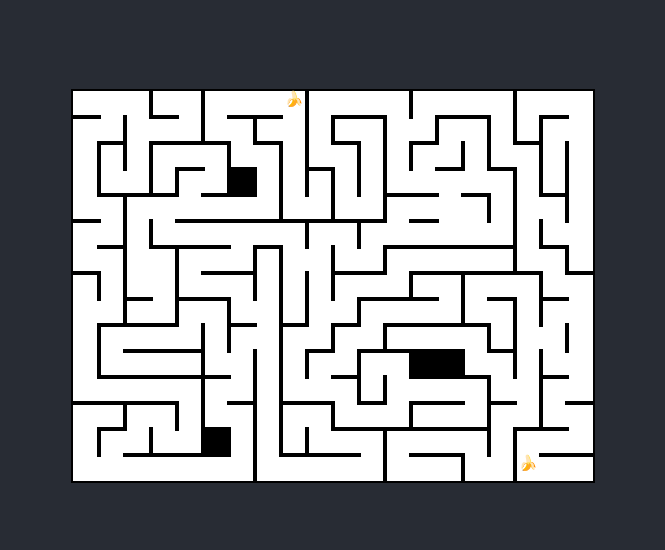
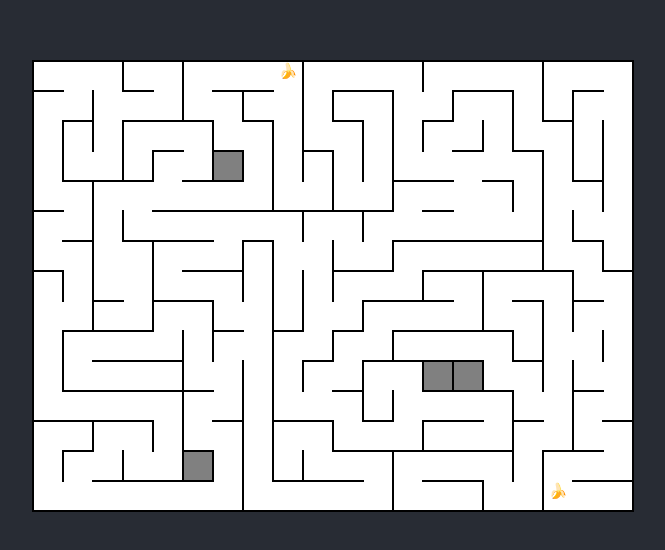
Before and after one commit to ob-ivan/maze-generator, a React (Create React App) app: page / in a window 1280 px wide. Shown: the part 114-664 px from the top of the page, without its empty margins (307-972 px from the left). Built offline with nearby package versions, Linux system fonts and the light colour scheme.

Commit message:
Implement borders with overlaying divs

```diff
--- a/src/index.css
+++ b/src/index.css
@@ -14,8 +14,8 @@ code {
 
 .maze--table {
     background: white;
+    --border-width: 1px;
     --cell-size: 30px;
-    --border-width: 2px;
 }
 
 .maze--row {
@@ -25,7 +25,7 @@ code {
 .maze--cell {
     font-size: calc(var(--cell-size) / 2);
     height: var(--cell-size);
-    margin: calc(0px - var(--border-width));
+    position: relative;
     width: var(--cell-size);
 }
 
@@ -33,76 +33,38 @@ code {
     background: grey;
 }
 
-.maze--cell__wall-up {
-    background: linear-gradient(to bottom, black var(--border-width), rgba(0, 0, 0, 0) 0);
+.maze--wall-up {
+    background: black;
+    height: calc(2 * var(--border-width));
+    left: calc(0px - var(--border-width));
+    position: absolute;
+    top: calc(0px - var(--border-width));
+    width: calc(var(--cell-size) + 2 * var(--border-width));
 }
 
-.maze--cell__wall-right {
-    background: linear-gradient(to left, black var(--border-width), rgba(0, 0, 0, 0) 0);
+.maze--wall-right {
+    background: black;
+    height: calc(var(--cell-size) + 2 * var(--border-width));
+    right: calc(0px - var(--border-width));
+    position: absolute;
+    top: calc(0px - var(--border-width));
+    width: calc(2 * var(--border-width));
 }
 
-.maze--cell__wall-down {
-    background: linear-gradient(to top, black var(--border-width), rgba(0, 0, 0, 0) 0);
+.maze--wall-down {
+    background: black;
+    bottom: calc(0px - var(--border-width));
+    height: calc(2 * var(--border-width));
+    left: calc(0px - var(--border-width));
+    position: absolute;
+    width: calc(var(--cell-size) + 2 * var(--border-width));
 }
 
-.maze--cell__wall-left {
-    background: linear-gradient(to right, black var(--border-width), rgba(0, 0, 0, 0) 0);
+.maze--wall-left {
+    background: black;
+    width: calc(2 * var(--border-width));
+    left: calc(0px - var(--border-width));
+    position: absolute;
+    top: calc(0px - var(--border-width));
+    height: calc(var(--cell-size) + 2 * var(--border-width));
 }
-
-.maze--cell__wall-up.maze--cell__wall-right {
-    background: linear-gradient(to bottom, black var(--border-width), rgba(0, 0, 0, 0) 0),
-        linear-gradient(to left, black var(--border-width), rgba(0, 0, 0, 0) 0);
-}
-
-.maze--cell__wall-right.maze--cell__wall-down {
-    background: linear-gradient(to left, black var(--border-width), rgba(0, 0, 0, 0) 0),
-        linear-gradient(to top, black var(--border-width), rgba(0, 0, 0, 0) 0);
-}
-
-.maze--cell__wall-down.maze--cell__wall-left {
-    background: linear-gradient(to top, black var(--border-width), rgba(0, 0, 0, 0) 0),
-        linear-gradient(to right, black var(--border-width), rgba(0, 0, 0, 0) 0);
-}
-
-.maze--cell__wall-left.maze--cell__wall-up {
-    background: linear-gradient(to right, black var(--border-width), rgba(0, 0, 0, 0) 0),
-        linear-gradient(to bottom, black var(--border-width), rgba(0, 0, 0, 0) 0);
-}
-
-.maze--cell__wall-up.maze--cell__wall-down {
-    background: linear-gradient(to bottom, black var(--border-width), rgba(0, 0, 0, 0) 0),
-        linear-gradient(to top, black var(--border-width), rgba(0, 0, 0, 0) 0);
-}
-
-.maze--cell__wall-right.maze--cell__wall-left {
-    background: linear-gradient(to left, black var(--border-width), rgba(0, 0, 0, 0) 0),
-        linear-gradient(to right, black var(--border-width), rgba(0, 0, 0, 0) 0);
-}
-
-.maze--cell__wall-up.maze--cell__wall-right.maze--cell__wall-down {
-    background: linear-gradient(to bottom, black var(--border-width), rgba(0, 0, 0, 0) 0),
-        linear-gradient(to left, black var(--border-width), rgba(0, 0, 0, 0) 0),
-        linear-gradient(to top, black var(--border-width), rgba(0, 0, 0, 0) 0);
-}
-
-.maze--cell__wall-right.maze--cell__wall-down.maze--cell__wall-left {
-    background: linear-gradient(to left, black var(--border-width), rgba(0, 0, 0, 0) 0),
-        linear-gradient(to top, black var(--border-width), rgba(0, 0, 0, 0) 0),
-        linear-gradient(to right, black var(--border-width), rgba(0, 0, 0, 0) 0);
-}
-
-.maze--cell__wall-down.maze--cell__wall-left.maze--cell__wall-up {
-    background: linear-gradient(to top, black var(--border-width), rgba(0, 0, 0, 0) 0),
-        linear-gradient(to right, black var(--border-width), rgba(0, 0, 0, 0) 0),
-        linear-gradient(to bottom, black var(--border-width), rgba(0, 0, 0, 0) 0);
-}
-
-.maze--cell__wall-left.maze--cell__wall-up.maze--cell__wall-right {
-    background: linear-gradient(to right, black var(--border-width), rgba(0, 0, 0, 0) 0),
-        linear-gradient(to bottom, black var(--border-width), rgba(0, 0, 0, 0) 0),
-        linear-gradient(to left, black var(--border-width), rgba(0, 0, 0, 0) 0);
-}
-
-.maze--cell__wall-left.maze--cell__wall-up.maze--cell__wall-right.maze--cell__wall-down {
-    background: black;
-}
--- a/src/maze/Maze.tsx
+++ b/src/maze/Maze.tsx
@@ -187,12 +187,12 @@ export const Maze: React.FC<MazeProps> = ({ maxX, maxY }) => {
                                     !cell.canWalkRight() &&
                                     !cell.canWalkDown() &&
                                     !cell.canWalkLeft(),
-                                'maze--cell__wall-up': !cell.canWalkUp(),
-                                'maze--cell__wall-right': !cell.canWalkRight(),
-                                'maze--cell__wall-down': !cell.canWalkDown(),
-                                'maze--cell__wall-left': !cell.canWalkLeft(),
                             })}
                         >
+                            {!cell.canWalkUp() && <div className="maze--wall-up"></div>}
+                            {!cell.canWalkRight() && <div className="maze--wall-right"></div>}
+                            {!cell.canWalkDown() && <div className="maze--wall-down"></div>}
+                            {!cell.canWalkLeft() && <div className="maze--wall-left"></div>}
                             {items.find(item => item.x === x && item.y === y)?.face}
                         </div>
                     ))}
```
